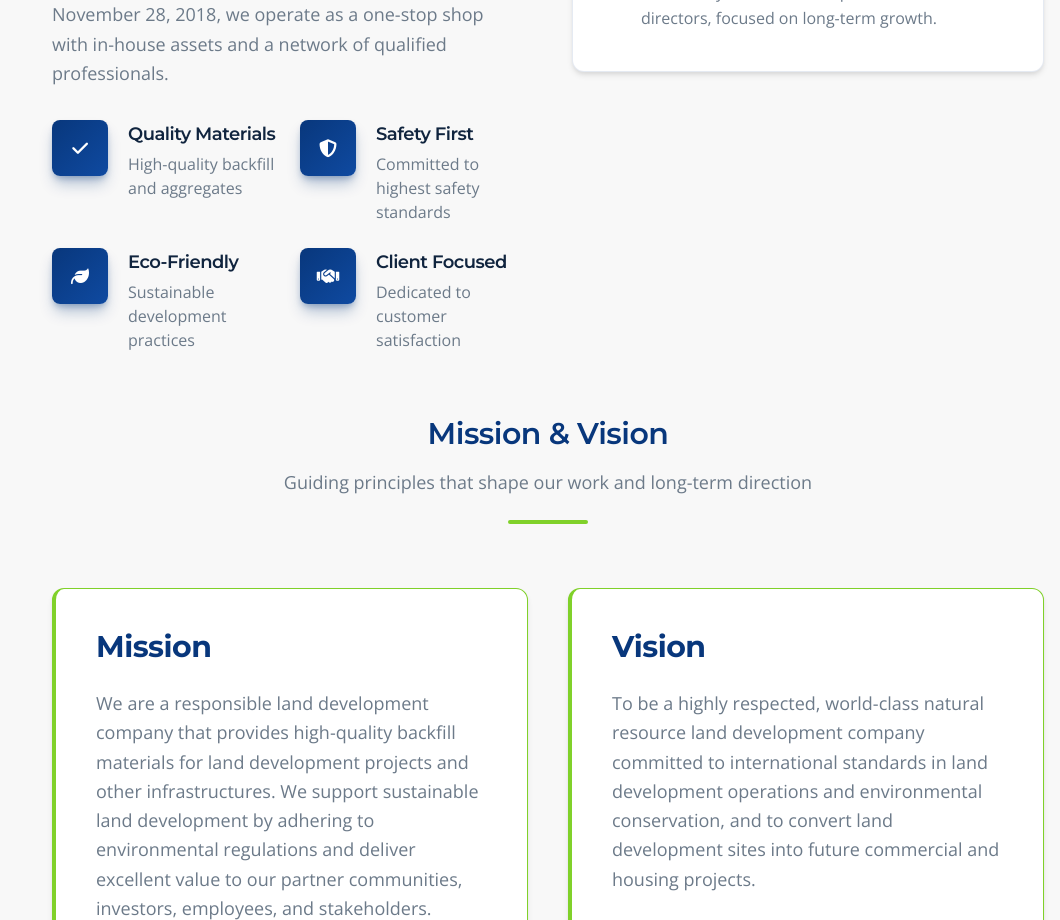
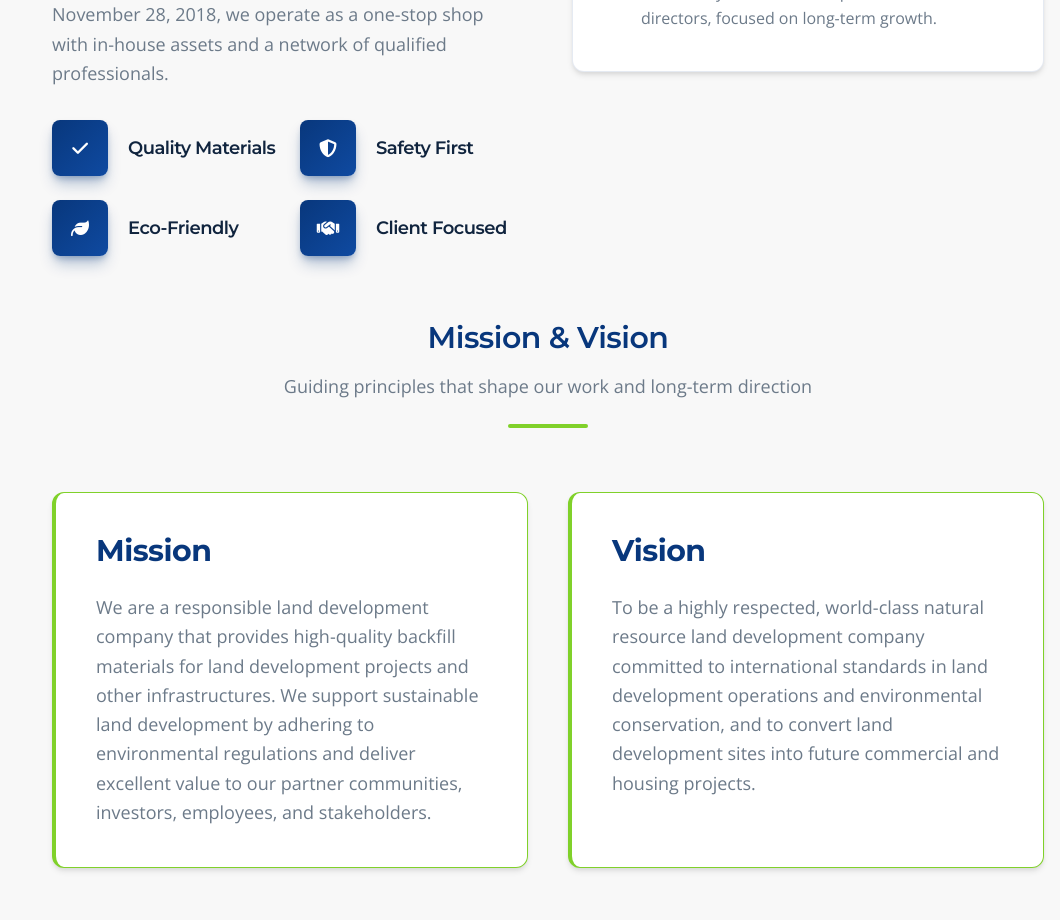
Before and after one commit to CarlAbigania/Cliberduche-Portfolio, a React (Vite) app: page / in a window 1280 px wide. Shown: the part 1360-2280 px from the top of the page, without its empty margins (220-1280 px from the left). Built offline with nearby package versions, Linux system fonts and the light colour scheme.

Commit message:
cente the text in the icons about section

```diff
--- a/src/components/AboutUs.jsx
+++ b/src/components/AboutUs.jsx
@@ -2,10 +2,10 @@ import React from 'react';
 
 const AboutUs = () => {
   const features = [
-    { icon: 'fa-check', title: 'Quality Materials', desc: 'High-quality backfill and aggregates' },
-    { icon: 'fa-shield-alt', title: 'Safety First', desc: 'Committed to highest safety standards' },
-    { icon: 'fa-leaf', title: 'Eco-Friendly', desc: 'Sustainable development practices' },
-    { icon: 'fa-handshake', title: 'Client Focused', desc: 'Dedicated to customer satisfaction' },
+    { icon: 'fa-check', title: 'Quality Materials' },
+    { icon: 'fa-shield-alt', title: 'Safety First' },
+    { icon: 'fa-leaf', title: 'Eco-Friendly' },
+    { icon: 'fa-handshake', title: 'Client Focused' },
   ];
 
   const highlights = [
@@ -79,13 +79,12 @@ const AboutUs = () => {
               {/* Features */}
               <div className="grid sm:grid-cols-2 gap-6 mt-10">
                 {features.map((feat, i) => (
-                  <div key={i} className="flex items-start gap-5 group">
+                  <div key={i} className="flex items-center gap-5 group">
                     <div className="flex-shrink-0 w-14 h-14 bg-gradient-to-br from-primary to-accent text-white rounded-lg flex items-center justify-center shadow-lg shadow-primary/30 group-hover:shadow-lg group-hover:shadow-primary/50 transition-all duration-300">
                       <i className={`fas ${feat.icon} text-lg`}></i>
                     </div>
                     <div>
                       <h4 className="font-semibold text-dark text-lg">{feat.title}</h4>
-                      <p className="text-gray text-base mt-1">{feat.desc}</p>
                     </div>
                   </div>
                 ))}
```
